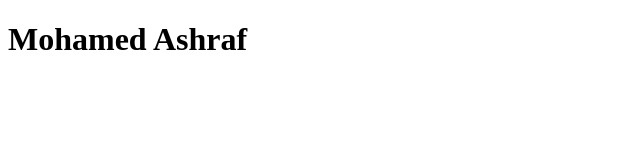
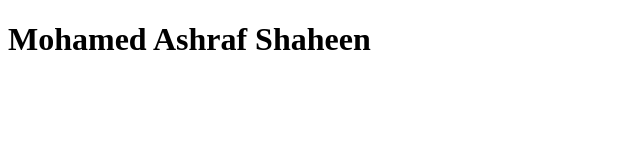
Before and after one commit to Moshaheen5/git-day01, a plain HTML site: page index.html in a window 1280 px wide. Shown: the whole page, without its empty margins (0-640 px from the left). Drawn offline with Linux system fonts and the light colour scheme.

Commit message:
hello there

```diff
--- a/index.html
+++ b/index.html
@@ -7,6 +7,6 @@
 </head>
 <body>
 
-    <h1>Mohamed Ashraf</h1>
+    <h1>Mohamed Ashraf Shaheen</h1>
 </body>
 </html>
```
